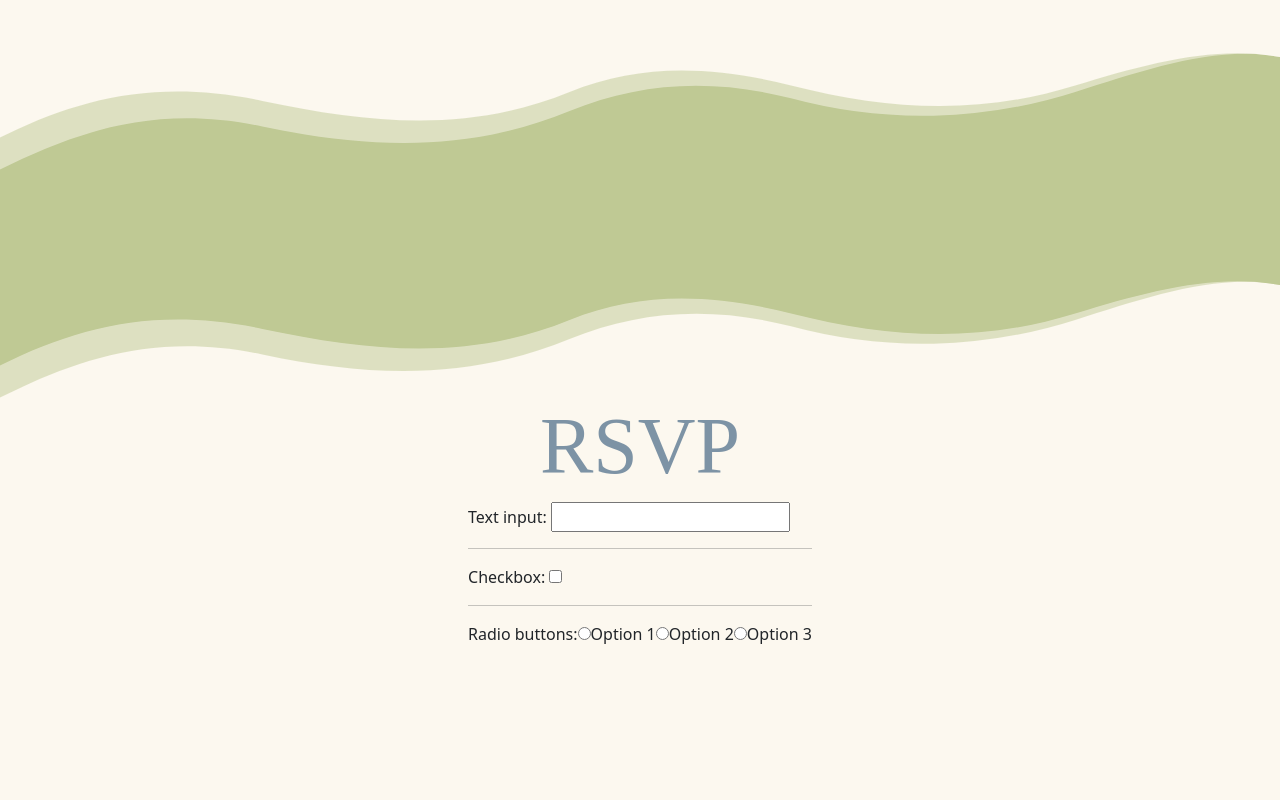
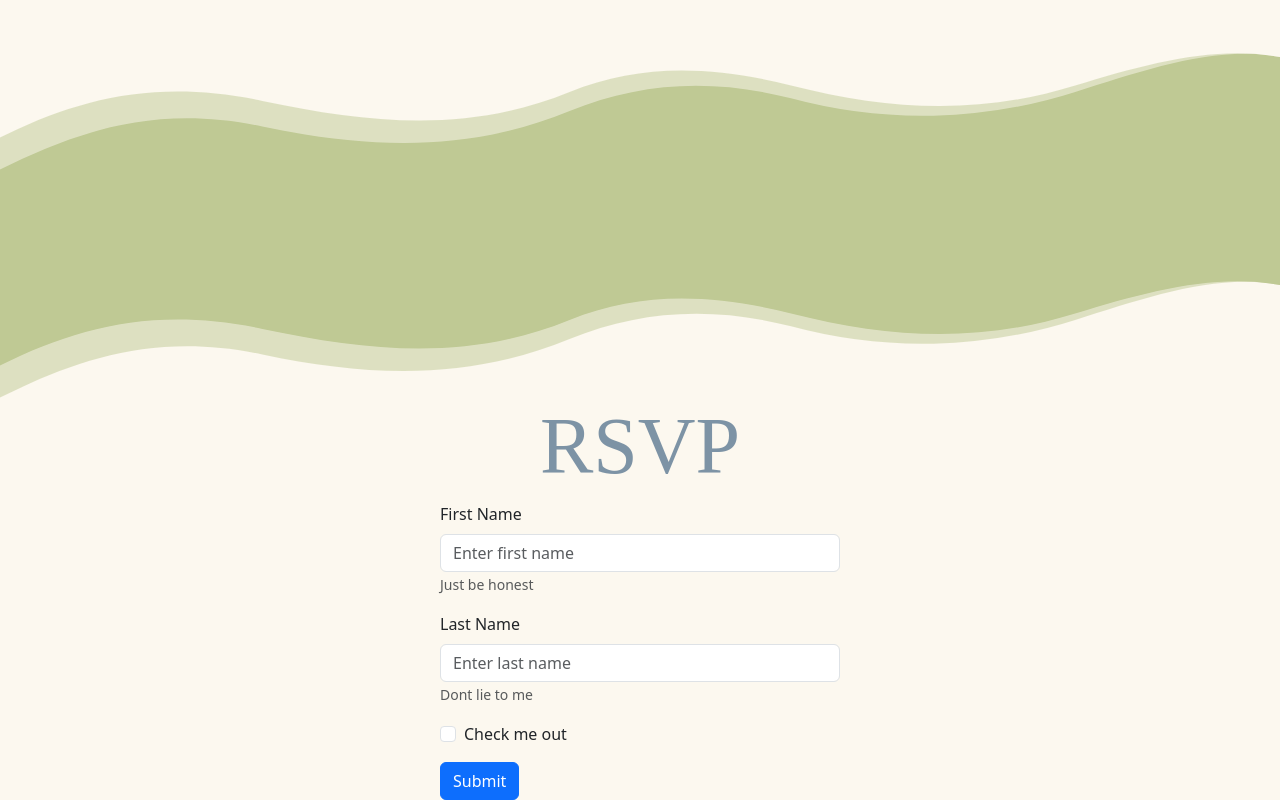
Before and after one commit to TereseMihalcin/ahri-unbastardized, a React (Create React App) app: page / in a window 1280 px wide. Shown: the part 376-1176 px from the top of the page. Before the commit the page ends 1038 px from the top, so only its background shows below. Built offline with nearby package versions, Linux system fonts and the light colour scheme; a web font is replaced by a local one.

Commit message:
rsvp edits

```diff
--- a/src/components/rsvp-form.js
+++ b/src/components/rsvp-form.js
@@ -1,31 +1,33 @@
 import React from "react";
+import Button from 'react-bootstrap/Button';
+import Form from 'react-bootstrap/Form';
 
-  export default function RsvpForm() {
-    return (
-      <>
-        <label>
-          Text input: <input name="myInput" />
-        </label>
-        <hr />
-        <label>
-          Checkbox: <input type="checkbox" name="myCheckbox" />
-        </label>
-        <hr />
-        <p>
-          Radio buttons:
-          <label>
-            <input type="radio" name="myRadio" value="option1" />
-            Option 1
-          </label>
-          <label>
-            <input type="radio" name="myRadio" value="option2" />
-            Option 2
-          </label>
-          <label>
-            <input type="radio" name="myRadio" value="option3" />
-            Option 3
-          </label>
-        </p>
-      </>
-    );
-  }
+function RsvpForm() {
+  return (
+    <Form class="d-flex">
+      <Form.Group className="mb-3" controlId="formBasicFirstName">
+        <Form.Label>First Name</Form.Label>
+        <Form.Control type="text" placeholder="Enter first name" />
+        <Form.Text className="text-muted">
+          Just be honest
+        </Form.Text>
+      </Form.Group>
+
+      <Form.Group className="mb-3" controlId="formBasicLastName">
+        <Form.Label>Last Name</Form.Label>
+        <Form.Control type="text" placeholder="Enter last name" />
+        <Form.Text className="text-muted">
+          Dont lie to me
+        </Form.Text>
+      </Form.Group>
+      <Form.Group className="mb-3 flex-grow-1" controlId="formBasicCheckbox">
+        <Form.Check type="checkbox" label="Check me out" />
+      </Form.Group>
+      <Button variant="primary" type="submit">
+        Submit
+      </Button>
+    </Form>
+  );
+}
+
+export default RsvpForm;
--- a/src/styles/rsvp.css
+++ b/src/styles/rsvp.css
@@ -14,3 +14,7 @@
     font-size: 5em;
     color: var(--gray);
 }
+
+.rsvp .form-container {
+    width: 400px;
+}
```
